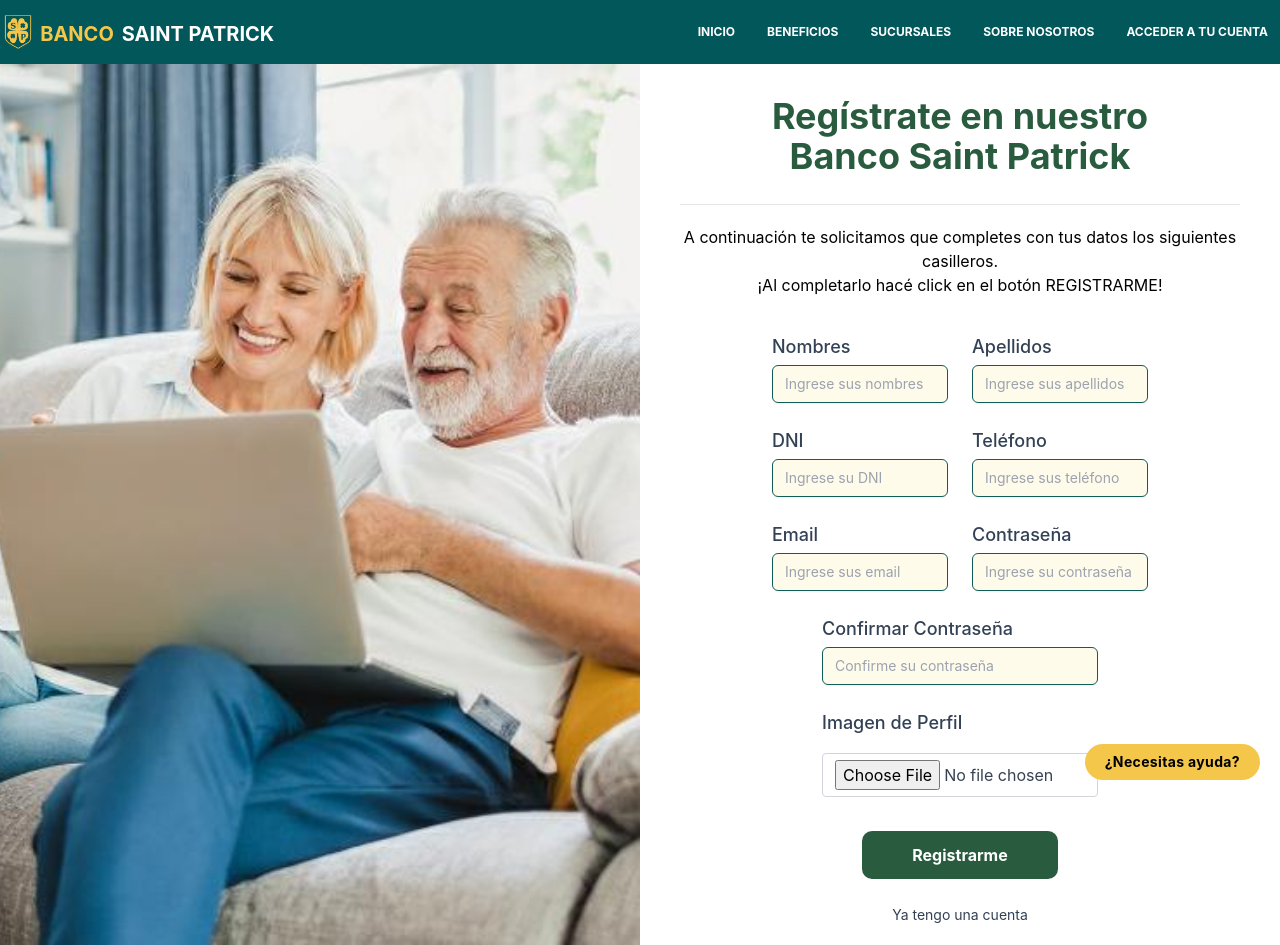
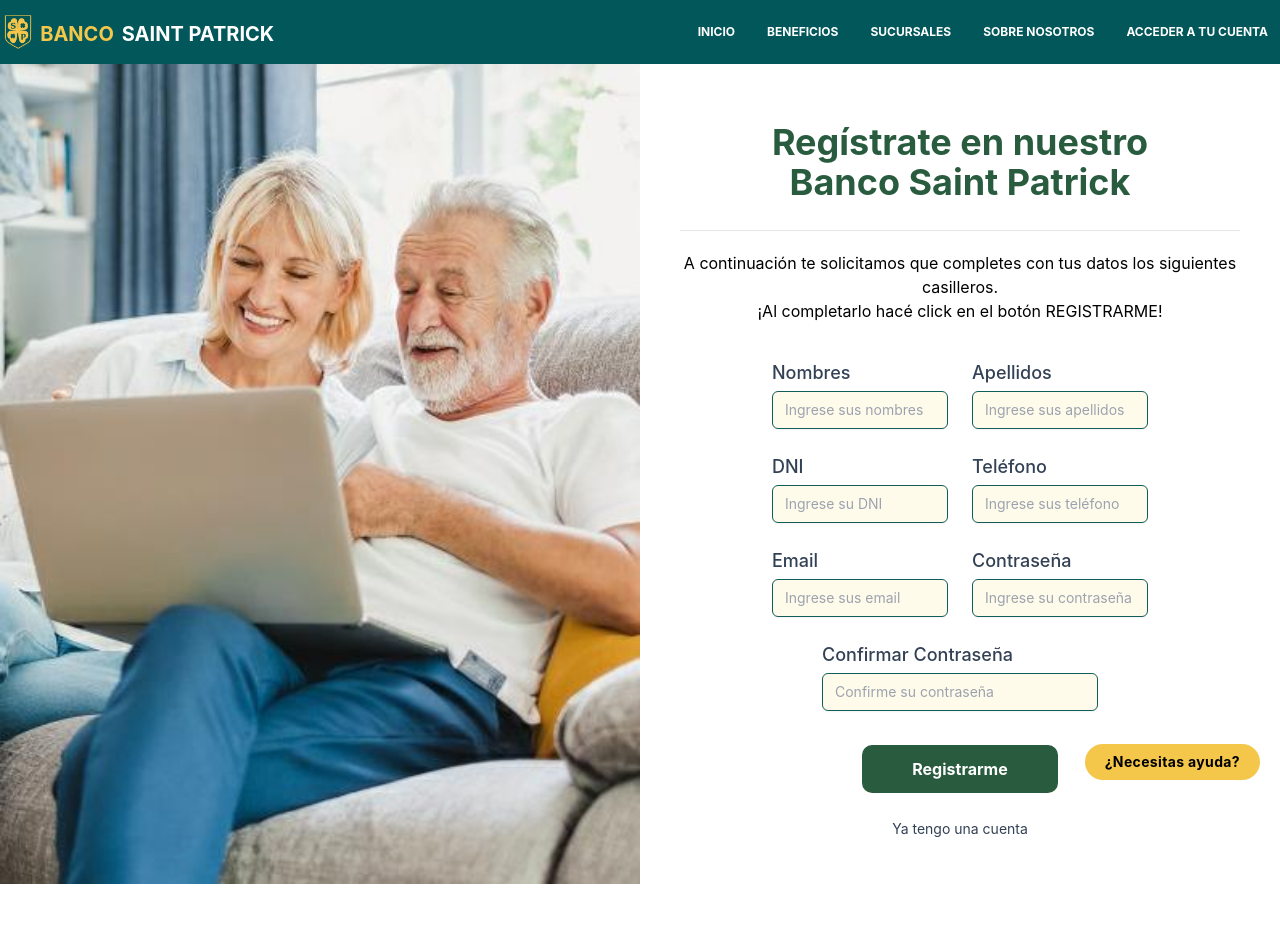
Before and after one commit to bank-saint-patrick/saint-patrick-bank-frontend, a React (Create React App) app: page /register in a window 1280 px wide. After the commit the page ends 884 px from the top, so only its background shows below. Built offline with nearby package versions, Linux system fonts and the light colour scheme.

Commit message:
register y login funcionando. Chat, llamada y videollamda optimizados, textos corregidos y otras mejoras

```diff
--- a/src/components/Login/Login.jsx
+++ b/src/components/Login/Login.jsx
@@ -9,7 +9,7 @@ import { toast } from 'react-toastify';
 
 const backgroundImage = 'https://www.bbva.com/wp-content/uploads/2020/02/pareja-1920x1180.jpg';
 
-const url = 'http://201.185.152.203:81/api';
+const url = 'http://saintpatrick.ydns.eu:5000/api';
 
 export default function Login() {
     const [dni, setDni] = useState('');
--- a/src/components/Register/Register.jsx
+++ b/src/components/Register/Register.jsx
@@ -8,7 +8,7 @@ import { toast } from 'react-toastify';
 import adultos from '../../assets/images/adultos.jpeg';
 import { useNavigate } from 'react-router-dom';
 
-const url = 'http://201.185.152.203:81/api';
+const url = 'http://saintpatrick.ydns.eu:5000/api';
 
 export default function Register() {
     const [dni, setDni] = useState('');
@@ -18,7 +18,6 @@ export default function Register() {
     const [phoneNumber, setPhoneNumber] = useState('');
     const [password, setPassword] = useState('');
     const [confirmPassword, setConfirmPassword] = useState('');
-    const [strImgPerfil, setStrImgPerfil] = useState('');
 
     const navigateTo = useNavigate();
 
@@ -124,7 +123,7 @@ export default function Register() {
             phoneNumber: phoneNumber.trim(),
             password: password.trim(),
             confirmPassword: confirmPassword.trim(),
-            image: strImgPerfil,
+            image: 'string',
         };
 
         const responseValidation = validations(newCustomer);
@@ -136,19 +135,6 @@ export default function Register() {
                 toast.error(responseValidation.errors[i]);
             }
         }
-    };
-
-    const handleChangeImgPerfil = (e) => {
-        const reader = new FileReader();
-        reader.readAsDataURL(e.target.files[0]);
-        reader.onload = (event) => {
-            if (e.target.files[0].type.match('image.*') && e.target.files[0].size < 1000000) {
-                setStrImgPerfil(event.target.result);
-            } else {
-                toast.error('El archivo debe ser una imagen y debe tener un tamaño menor a 1MB');
-                e.target.value = '';
-            }
-        };
     };
 
     return (
@@ -181,20 +167,7 @@ export default function Register() {
                         <div className="flex flex-col lg:flex-row relative">
                             <Input class="flex-col" type="password" label="Confirmar Contraseña" value={confirmPassword} seter={setConfirmPassword} placeholder="Confirme su contraseña" />
                         </div>
-                        <div className="flex flex-col lg:flex-row relative">
-                            <div className="w-11/12 lg:w-9/12 2xl:w-1/2 mx-auto">
-                                <p className="block p-3">
-                                    <span className="block text-left text-lg font-medium text-slate-700 ">Imagen de Perfil</span>
-                                    <input
-                                        accept="image/*"
-                                        className="mt-4 form-control block w-full px-3 py-1.5 text-base font-normal text-gray-700 bg-white bg-clip-padding border border-solid border-gray-300 rounded transition ease-in-out m-0 focus:text-gray-700 focus:bg-white focus:border-blue-stone focus:outline-none"
-                                        type="file"
-                                        onChange={handleChangeImgPerfil}
-                                        defaultValue=""
-                                    />
-                                </p>
-                            </div>
-                        </div>
+
                         <button
                             type="submit"
                             className="boton bg-plantation border-2 border-white hover:bg-white hover:border-2 hover:border-teal-700 text-white hover:text-teal-700 hover:font-semibold mx-auto mt-5 w-3/4 md:w-1/2 p-1 rounded-xl py-3 font-bold">
--- a/src/components/desktop/Desktop/index.jsx
+++ b/src/components/desktop/Desktop/index.jsx
@@ -20,7 +20,7 @@ import ModalBorrarContacto from './../Transaction/modalBorrarC';
 
 // * URL de la API
 
-const url = 'http://201.185.152.203:81/api';
+const url = 'http://saintpatrick.ydns.eu:5000/api';
 
 // ? COMPONENTE
 
--- a/src/components/needs/ButtonSupport/Call.jsx
+++ b/src/components/needs/ButtonSupport/Call.jsx
@@ -10,7 +10,7 @@ export default function Call() {
     return (
         <div className="wrapper flex-column w-screen h-screen sm:overflow-x-hidden">
             <Navbar />
-            <div className="w-max flex h-full flex-col-reverse md:flex-row items-center justify-center relative z-10 container m-auto">
+            <div className="w-max flex h-full flex-col-reverse lg:flex-row items-center justify-center relative z-10 container m-auto">
                 <div className="w-full mx-3 lg:mx-20 ">
                     <img aria-label="people smiling" className="h-full justify-center items-center object-contain mx-auto" src={call} alt="people smiling" />
                 </div>
@@ -19,8 +19,8 @@ export default function Call() {
                     <div className="bg-white flex flex-col justify-center">
                         <span className="text-plantation text-2xl text-center font-semibold my-5">¡Por favor ingresá tus datos en los espacios de abajo, asi podremos contactarte!</span>
                         <form className="text-center my-5">
-                            <input className="flex-col bg-white border border-1 border-teal-700 mx-auto w-full p-1 rounded-xl py-3 my-3 font-semibold " type="text" label="nombre" placeholder="Escribe tu Nombre" />
-                            <input className="flex-col bg-white border border-1 border-teal-700 mx-auto w-full p-1 rounded-xl py-3 my-3 font-semibold " type="phone" label="phone" placeholder="Escribe tu teléfono" />
+                            <input className="flex-col bg-white border border-1 border-teal-700 mx-auto w-full p-3 rounded-xl py-3 my-3 font-semibold " type="text" label="nombre" placeholder="Escribe tu Nombre" />
+                            <input className="flex-col bg-white border border-1 border-teal-700 mx-auto w-full p-3 rounded-xl py-3 my-3 font-semibold " type="phone" label="phone" placeholder="Escribe tu teléfono" />
                         </form>
                         <div className="linksActions flex flex-col text-center">
                             <span className="font-bold text-xl">¡Ten tu telefono a la mano!</span>
--- a/src/components/needs/ButtonSupport/Videocall.jsx
+++ b/src/components/needs/ButtonSupport/Videocall.jsx
@@ -10,8 +10,8 @@ export default function Videocall() {
     return (
         <div className="wrapper flex-column w-screen h-screen sm:overflow-x-hidden">
             <Navbar />
-            <div className="py-10 xl:pt-20 lg:flex items-center justify-center relative z-10 container mx-auto">
-                <div className="w-full my-8 lg:my-0 lg:w-1/2 h-full">
+            <div className="h-full flex flex-col justify-around py-10 xl:pt-20 lg:flex items-center lg:justify-center relative z-10 container mx-auto">
+                <div className="w-full mb-8 lg:my-0 lg:w-1/2">
                     <div role="contentinfo" className="w-full lg:w-3/4 lg:mx-8 px-8 h-full">
                         <h1 tabIndex="0" className="text-blue-stone text-4xl lg:text-5xl font-black mb-8">
                             Videollamada
@@ -28,7 +28,7 @@ export default function Videocall() {
                     </div>
                 </div>
 
-                <div className="w-full flex flex-col bg-slate-800 border-4 border-teal lg:w-1/2 lg:mx-8 h-full rounded-t-md">
+                <div className="w-full flex flex-col border-4 border-teal lg:w-1/2 lg:mx-8 rounded-t-md">
                     <img className="mx-auto object-fill w-full" src={asesoria} alt="people smiling" />
                 </div>
             </div>
--- a/src/components/needs/ButtonSupport/chat.jsx
+++ b/src/components/needs/ButtonSupport/chat.jsx
@@ -11,7 +11,7 @@ export default function Chat() {
     return (
         <div className="wrapper flex-column w-screen h-screen sm:overflow-x-hidden">
             <Navbar />
-            <div className="lg:h-[90vh] pt-5 flex flex-col lg:flex-row items-center justify-center relative z-10 container mx-auto">
+            <div className="h-full lg:h-[90vh] pt-5 flex flex-col lg:flex-row items-center justify-center relative z-10 container mx-auto">
                 <div className="w-1/3 xsm:w-1/2 h-full mx-20">
                     <img aria-label="people smiling" className=" h-full top-0 left-0 mx-auto object-contain lg:p-10" src={chat} alt="people smiling" />
                 </div>
```
Also changed, not shown: src/components/desktop/SubMenu/index.jsx (+1 -1 lines).
